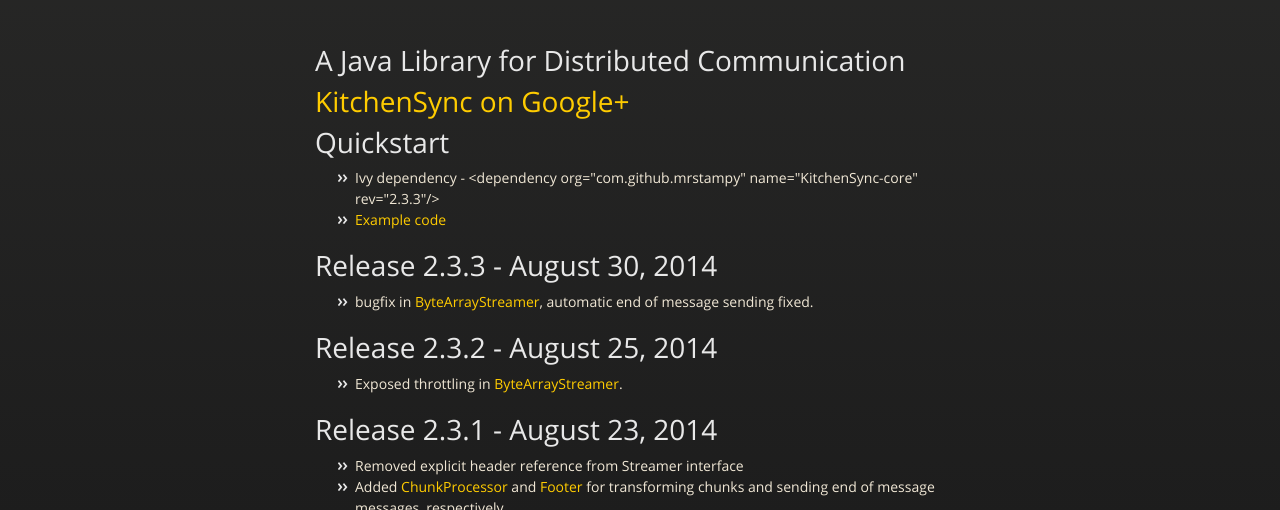
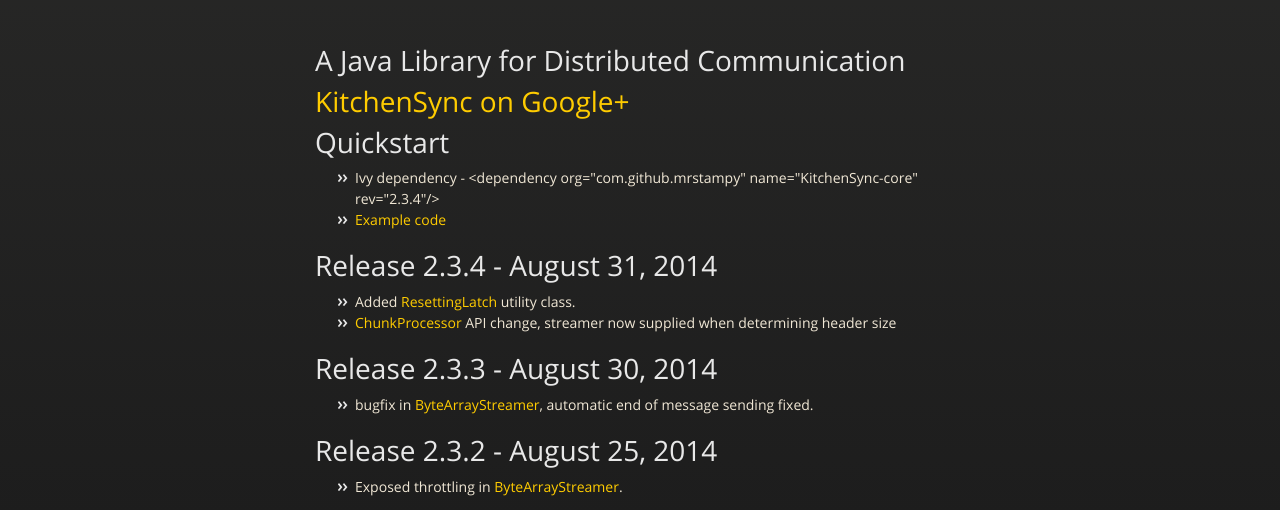
Before and after one commit to mrstampy/KitchenSync-core, a plain HTML site: page index.html in a window 1280 px wide. Shown: the part 226-736 px from the top of the page. Drawn offline with nearby package versions, Linux system fonts and the light colour scheme.

```diff
--- a/index.html
+++ b/index.html
@@ -49,8 +49,15 @@
 <a name="quickstart" class="anchor" href="#quickstart"><span class="octicon octicon-link"></span></a>Quickstart</h1>
 
 <ul>
-<li>Ivy dependency - &lt;dependency org="com.github.mrstampy" name="KitchenSync-core" rev="2.3.3"/&gt;</li>
+<li>Ivy dependency - &lt;dependency org="com.github.mrstampy" name="KitchenSync-core" rev="2.3.4"/&gt;</li>
 <li><a href="https://github.com/mrstampy/KitchenSync-core/tree/master/KitchenSync-core/test/com/github/mrstampy/kitchensync/test">Example code</a></li>
+</ul><h1>
+<a name="release-234---august-31-2014" class="anchor" href="#release-234---august-31-2014"><span class="octicon octicon-link"></span></a>Release 2.3.4 - August 31, 2014</h1>
+
+<ul>
+<li>Added <a href="https://github.com/mrstampy/KitchenSync-core/blob/master/KitchenSync-core/src/com/github/mrstampy/kitchensync/util/ResettingLatch.java">ResettingLatch</a> utility class.</li>
+<li>
+<a href="https://github.com/mrstampy/KitchenSync-core/blob/master/KitchenSync-core/src/com/github/mrstampy/kitchensync/stream/header/ChunkProcessor.java">ChunkProcessor</a> API change, streamer now supplied when determining header size</li>
 </ul><h1>
 <a name="release-233---august-30-2014" class="anchor" href="#release-233---august-30-2014"><span class="octicon octicon-link"></span></a>Release 2.3.3 - August 30, 2014</h1>
 
```
Also changed, not shown: params.json (+1 -1 lines).
